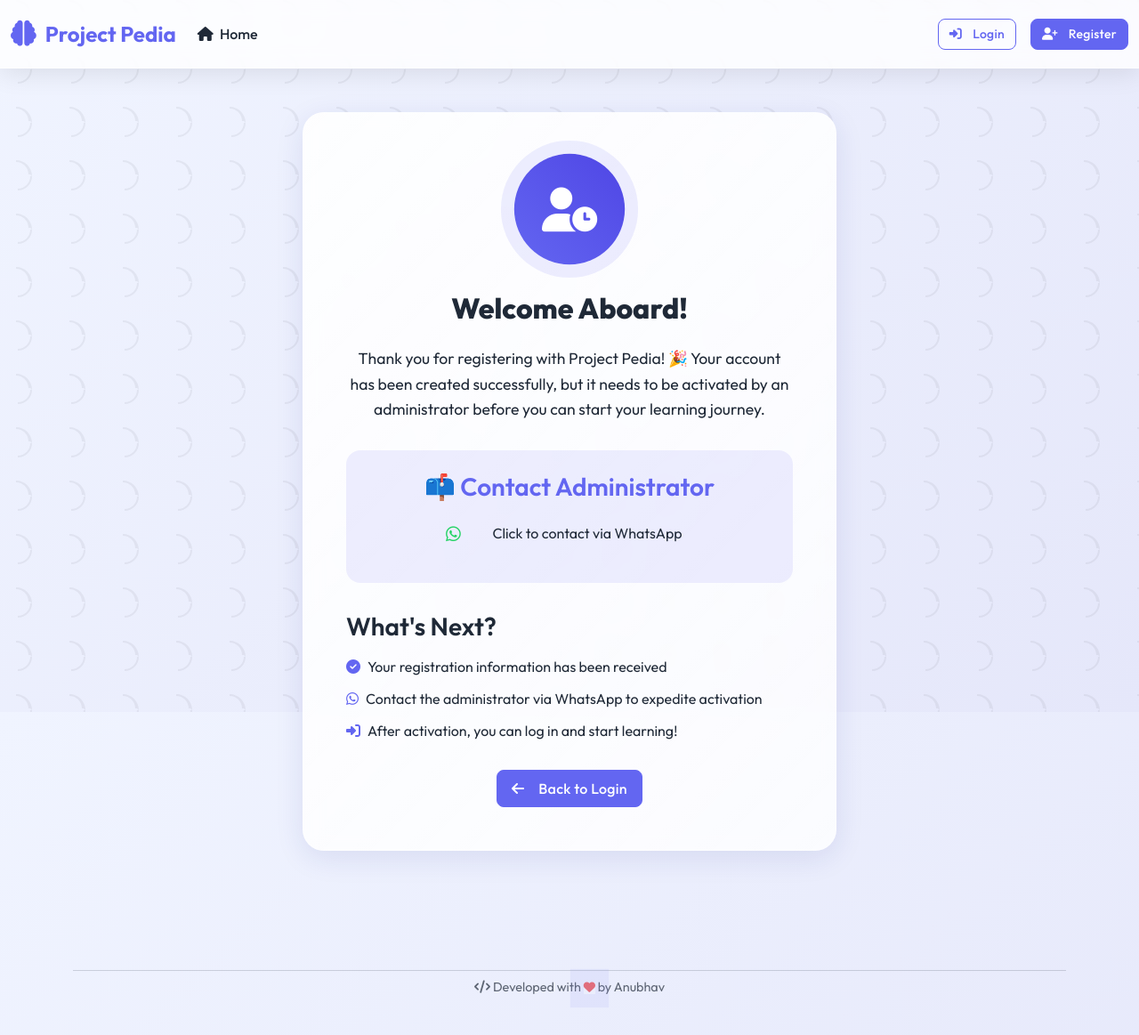
After one commit to dr-gregory-house/PrepAcredia, a Flask app: page /auth/pending-activation in a window 1280 px wide. The commit adds this page. Shown: the whole page at 89% size. Run offline with Flask 3, Linux system fonts and the light colour scheme.

Commit message:
Added pending activation page, analytics improvements, and updated gitignore

```diff
--- a/app/auth/routes.py
+++ b/app/auth/routes.py
@@ -19,7 +19,11 @@
             user = conn.execute('SELECT * FROM users WHERE username = ? AND password_hash IS NOT NULL', (username,)).fetchone()
             conn.close()
 
-            if user and user['is_active']:
+            if user:
+                if not user['is_active']:
+                    flash('Your account is pending activation. Please contact the administrator.', 'warning')
+                    return redirect(url_for('auth.pending_activation'))
+
                 # In a real app, you would verify the password hash here
                 # For now, we'll just simulate a successful login
                 session['user_id'] = user['id']
@@ -32,7 +36,7 @@
                     return redirect(next_page)
                 return redirect(url_for('main.home'))
             else:
-                error = 'Invalid credentials or account deactivated'
+                error = 'Invalid credentials'
         else:
             error = 'Please provide username and password'
 
@@ -62,28 +66,24 @@
                 conn.close()
                 error = 'Username already taken'
             else:
-                # In a real app, you would hash the password
-                # For now, we'll store it directly (not secure!)
+                # Set is_active to 0 by default
                 conn.execute(
                     'INSERT INTO users (username, email, name, password_hash, is_active) VALUES (?, ?, ?, ?, ?)',
-                    (username, email, name, password, 1)
+                    (username, email, name, password, 0)
                 )
                 conn.commit()
-
-                # Get the newly created user
-                user = conn.execute('SELECT * FROM users WHERE username = ?', (username,)).fetchone()
                 conn.close()
 
-                session['user_id'] = user['id']
-                session['user_name'] = user['name']
-                session['user_role'] = user['role']
-
-                flash('Registration successful!', 'success')
-                return redirect(url_for('main.home'))
+                flash('Registration successful! Your account is pending activation. Please contact the administrator.', 'info')
+                return redirect(url_for('auth.pending_activation'))
         else:
             error = 'Please fill out all fields'
 
     return render_template('auth/register.html', error=error)
+
+@auth_bp.route('/pending-activation')
+def pending_activation():
+    return render_template('auth/pending_activation.html')
 
 @auth_bp.route('/logout')
 def logout():
--- /dev/null
+++ b/app/templates/auth/pending_activation.html
@@ -0,0 +1,208 @@
+{% extends 'layout.html' %}
+
+{% block title %}Account Pending Activation - Project Pedia{% endblock %}
+
+{% block extra_styles %}
+<style>
+    .pending-container {
+        min-height: 80vh;
+        display: flex;
+        align-items: center;
+        justify-content: center;
+        padding: 2rem;
+    }
+
+    .pending-card {
+        max-width: 600px;
+        width: 100%;
+        background: linear-gradient(135deg, rgba(255, 255, 255, 0.9), rgba(255, 255, 255, 0.8));
+        backdrop-filter: blur(10px);
+        border-radius: 24px;
+        padding: 3rem;
+        text-align: center;
+        box-shadow: 0 8px 32px rgba(31, 38, 135, 0.1);
+        border: 1px solid rgba(255, 255, 255, 0.3);
+    }
+
+    .pending-icon {
+        width: 120px;
+        height: 120px;
+        margin: 0 auto 2rem;
+        background: linear-gradient(45deg, var(--primary) 0%, var(--primary-hover) 100%);
+        border-radius: 50%;
+        display: flex;
+        align-items: center;
+        justify-content: center;
+        color: white;
+        font-size: 3rem;
+        animation: pulse 2s infinite;
+    }
+
+    @keyframes pulse {
+        0% {
+            transform: scale(1);
+            box-shadow: 0 0 0 0 rgba(99, 102, 241, 0.4);
+        }
+        70% {
+            transform: scale(1.05);
+            box-shadow: 0 0 0 20px rgba(99, 102, 241, 0);
+        }
+        100% {
+            transform: scale(1);
+            box-shadow: 0 0 0 0 rgba(99, 102, 241, 0);
+        }
+    }
+
+    .pending-title {
+        font-size: 2rem;
+        font-weight: 800;
+        color: var(--dark);
+        margin-bottom: 1.5rem;
+    }
+
+    .pending-message {
+        color: var(--dark);
+        font-size: 1.1rem;
+        line-height: 1.6;
+        margin-bottom: 2rem;
+    }
+
+    .contact-info {
+        background: rgba(99, 102, 241, 0.1);
+        border-radius: 16px;
+        padding: 1.5rem;
+        margin-bottom: 2rem;
+    }
+
+    .contact-info h3 {
+        color: var(--primary);
+        font-weight: 600;
+        margin-bottom: 1rem;
+    }
+
+    .whatsapp-link, .phone-link {
+        color: var(--dark);
+        text-decoration: none;
+        transition: all 0.3s ease;
+        padding: 0.5rem 1rem;
+        border-radius: 8px;
+    }
+
+    .whatsapp-link:hover {
+        background-color: #25D366;
+        color: white;
+        transform: translateY(-2px);
+    }
+
+    .phone-link:hover {
+        background-color: var(--primary);
+        color: white;
+        transform: translateY(-2px);
+    }
+
+    .contact-method {
+        display: flex;
+        align-items: center;
+        justify-content: center;
+        gap: 1rem;
+        margin-bottom: 0.75rem;
+    }
+
+    .contact-method i {
+        font-size: 1.2rem;
+        width: 24px;
+        height: 24px;
+        display: flex;
+        align-items: center;
+        justify-content: center;
+    }
+
+    .contact-method i.fa-whatsapp {
+        color: #25D366;
+    }
+
+    .contact-method i.fa-phone {
+        color: var(--primary);
+    }
+
+    .next-steps {
+        text-align: left;
+        margin-bottom: 2rem;
+    }
+
+    .next-steps h3 {
+        color: var(--dark);
+        font-weight: 600;
+        margin-bottom: 1rem;
+    }
+
+    .next-steps ul {
+        list-style-type: none;
+        padding: 0;
+    }
+
+    .next-steps li {
+        display: flex;
+        align-items: center;
+        gap: 0.5rem;
+        margin-bottom: 0.75rem;
+        color: var(--dark);
+    }
+
+    .next-steps li i {
+        color: var(--primary);
+    }
+</style>
+{% endblock %}
+
+{% block content %}
+<div class="pending-container">
+    <div class="pending-card">
+        <div class="pending-icon">
+            <i class="fas fa-user-clock"></i>
+        </div>
+
+        <h1 class="pending-title">Welcome Aboard!</h1>
+
+        <div class="pending-message">
+            <p>Thank you for registering with Project Pedia! 🎉 Your account has been created successfully, but it needs to be activated by an administrator before you can start your learning journey.</p>
+        </div>
+
+        <div class="contact-info">
+            <h3>📫 Contact Administrator</h3>
+            <div class="contact-method">
+                <i class="fab fa-whatsapp"></i>
+                <a href="https://wa.me/+79964683147?text=Hi%20Admin,%20I%20just%20registered%20on%20Project%20Pedia%20and%20would%20like%20to%20request%20account%20activation.%20Thank%20you!"
+                   target="_blank"
+                   class="whatsapp-link">
+                    Click to contact via WhatsApp
+                </a>
+            </div>
+
+        </div>
+
+        <div class="next-steps">
+            <h3>What's Next?</h3>
+            <ul>
+                <li>
+                    <i class="fas fa-check-circle"></i>
+                    <span>Your registration information has been received</span>
+                </li>
+                <li>
+                    <i class="fab fa-whatsapp"></i>
+                    <span>Contact the administrator via WhatsApp to expedite activation</span>
+                </li>
+
+                <li>
+                    <i class="fas fa-sign-in-alt"></i>
+                    <span>After activation, you can log in and start learning!</span>
+                </li>
+            </ul>
+        </div>
+
+        <a href="{{ url_for('auth.login') }}" class="btn btn-primary">
+            <i class="fas fa-arrow-left me-2"></i>Back to Login
+        </a>
+    </div>
+</div>
+{% endblock %}
--- a/app/templates/profile/profile.html
+++ b/app/templates/profile/profile.html
@@ -534,7 +534,7 @@
                         <div class="insight-card-icon icon-streak">
                             <i class="fas fa-fire"></i>
                         </div>
-                        <div class="insight-card-value">7</div>
+                        <div class="insight-card-value">{{ day_streak }}</div>
                         <div class="insight-card-label">Day Streak</div>
                     </div>
                 </div>
```
Also changed, not shown: app/db/migrate_add_time_spent.py (added, +32 -0 lines), app/routes/profile.py (+7 -3 lines), app/routes/quiz.py (+9 -5 lines), app/templates/profile/analytics.html (+43 -7 lines), app/utils/analytics.py (+56 -0 lines), 1 other file.
